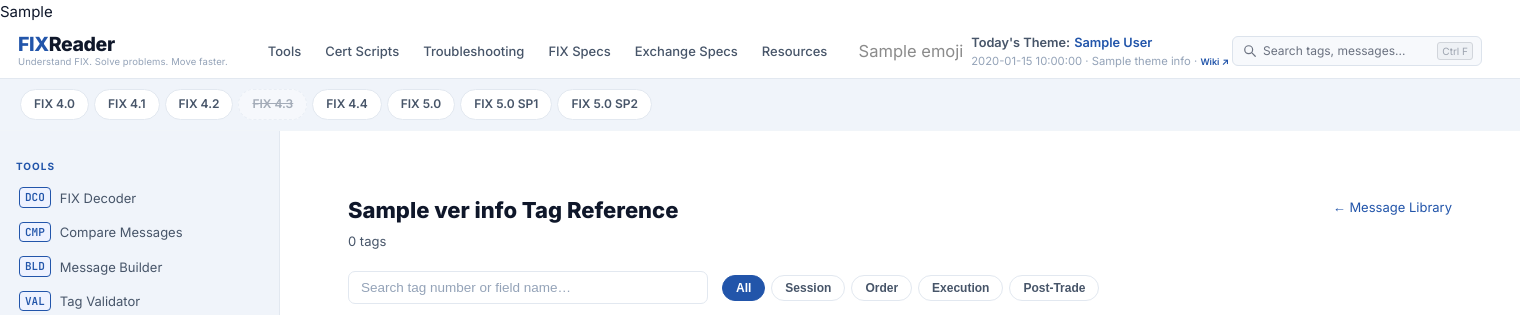
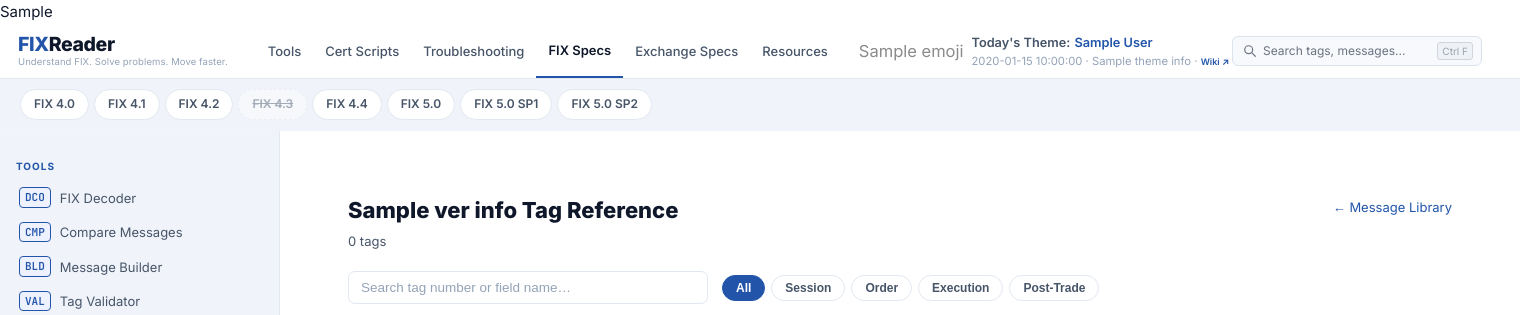
Before and after one commit to danielgavin-code/FixReader, a Flask app: template templates/fix_reference.html in a window 1520 px wide. Shown: the top 315 px of the page. Run offline with Flask 3, Linux system fonts and the light colour scheme; the template is opened without the code that fills it: most values are stand-ins (such as "Sample title", 1, 10 or a date in 2020).

Commit message:
fix: QA2 — navigation consistency, active states, and canonical routes

```diff
--- a/templates/fix_reference.html
+++ b/templates/fix_reference.html
@@ -39,7 +39,7 @@
       <li><a href="/tools" class="nav-item">Tools</a></li>
       <li><a href="/tools/cert-scripts" class="nav-item">Cert Scripts</a></li>
       <li><a href="/troubleshooting" class="nav-item">Troubleshooting</a></li>
-      <li><a href="/message-library" class="nav-item">FIX Specs</a></li>
+      <li><a href="/message-library" class="nav-item active">FIX Specs</a></li>
       <li><a href="/exchange-specs" class="nav-item">Exchange Specs</a></li>
       <li><a href="/resources" class="nav-item">Resources</a></li>
     </ul>
--- a/templates/tag_reference.html
+++ b/templates/tag_reference.html
@@ -39,7 +39,7 @@
       <li><a href="/tools" class="nav-item">Tools</a></li>
       <li><a href="/tools/cert-scripts" class="nav-item">Cert Scripts</a></li>
       <li><a href="/troubleshooting" class="nav-item">Troubleshooting</a></li>
-      <li><a href="/message-library" class="nav-item">FIX Specs</a></li>
+      <li><a href="/message-library" class="nav-item active">FIX Specs</a></li>
       <li><a href="/exchange-specs" class="nav-item">Exchange Specs</a></li>
       <li><a href="/resources" class="nav-item">Resources</a></li>
     </ul>
```
